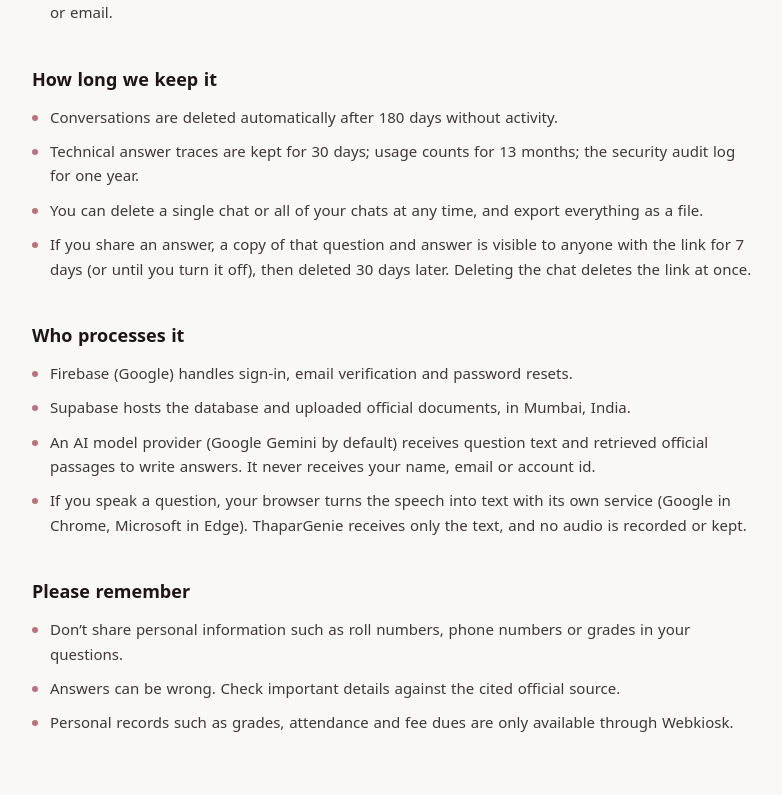
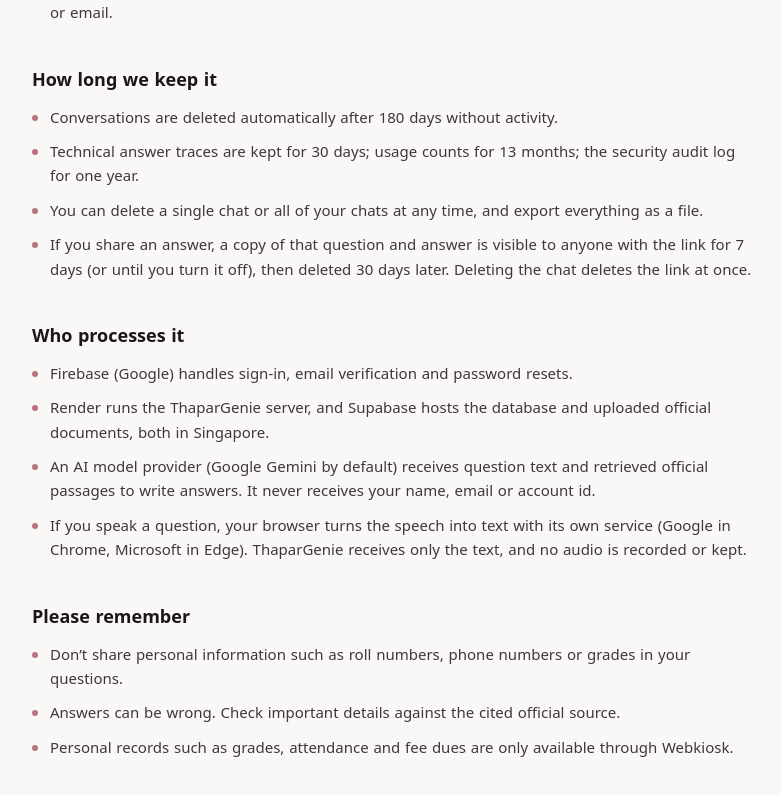
Before and after one commit to Divyanshu2805/thapargenie, a React (Vite) app in the folder Frontend/: page /privacy in a window 1280 px wide. Shown: the part 694-1489 px from the top of the page, without its empty margins (248-1030 px from the left). Built offline with nearby package versions, Linux system fonts and the light colour scheme; no server answers.

Commit message:
Say where the server and database run in the privacy notice

```diff
--- a/Frontend/src/features/privacy/PrivacyPage.jsx
+++ b/Frontend/src/features/privacy/PrivacyPage.jsx
@@ -35,7 +35,7 @@ const SECTIONS = [
     title: 'Who processes it',
     body: [
       'Firebase (Google) handles sign-in, email verification and password resets.',
-      'Supabase hosts the database and uploaded official documents, in Mumbai, India.',
+      'Render runs the ThaparGenie server, and Supabase hosts the database and uploaded official documents, both in Singapore.',
       'An AI model provider (Google Gemini by default) receives question text and retrieved official passages to write answers. It never receives your name, email or account id.',
       'If you speak a question, your browser turns the speech into text with its own service (Google in Chrome, Microsoft in Edge). ThaparGenie receives only the text, and no audio is recorded or kept.',
     ],
```
